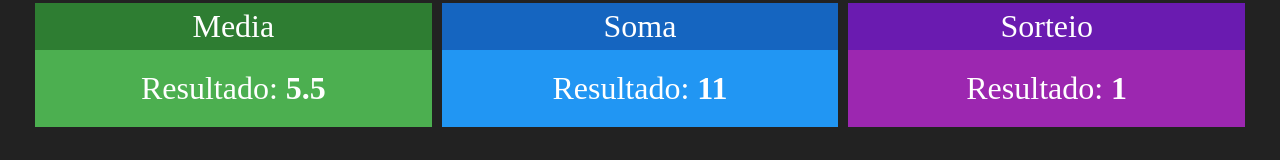
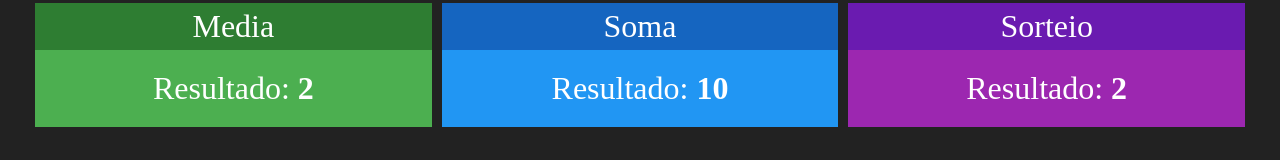
Before and after one commit to MenezesC137/Fundamentals_Redux, a React (Create React App) app: page / in a window 1280 px wide. Shown: the part 328-488 px from the top of the page. Built offline with nearby package versions, Linux system fonts and the light colour scheme.

Commit message:
Limpando

```diff
--- a/src/App.js
+++ b/src/App.js
@@ -1,4 +1,4 @@
-import React, { useState } from 'react';
+import React from 'react';
 import './App.css';
 
 import Intervalo from './components/Intervalo';
@@ -8,24 +8,17 @@ import Sorteio from './components/Sorteio';
 
 function App() {
 
-  const [min, setMin] = useState(1)
-  const [max, setMax] = useState(10)
-
   return (
     <div className="App">
       <h1>Exercício React-Redux</h1>
       <div className='linha'>
         <Intervalo
-          min={min}
-          max ={max}
-          onMinChanged={setMin}
-          onMaxChanged={setMax}
         />
       </div>
       <div className='linha' >
-        <Media min={min} max ={max}/>
-        <Soma  min={min} max ={max}/>
-        <Sorteio  min={min} max ={max}/>
+        <Media/>
+        <Soma />
+        <Sorteio />
       </div>
     </div>
   );
--- a/src/components/Intervalo.jsx
+++ b/src/components/Intervalo.jsx
@@ -3,7 +3,6 @@ import React from 'react'
 import Card from './Card'
 
 export default props => {
-    const { max, min} = props
     return (
         <Card title="Intervalode Números" red>
             <div className='Intervalo'>
@@ -11,16 +10,14 @@ export default props => {
                     <strong>Mínimo: </strong>
                     <input
                         type="number"
-                        value={min}
-                        onChange={e => props.onMinChanged(+e.target.value)}
+                        value={1}
                     />
                 </span>
                 <span>
                     <strong>Maximo: </strong>
                     <input
                         type="number"
-                        value={max}
-                        onChange={e => props.onMaxChanged(+e.target.value)}
+                        value={10}
                     />
                 </span>
             </div>
--- a/src/components/Media.jsx
+++ b/src/components/Media.jsx
@@ -2,13 +2,13 @@ import React from 'react'
 import Card from './Card'
 
 export default props => {
-    const {min, max} = props
+
     return (
         <Card title="Media" green>
             <div>
                 <span>
                     <span>Resultado: </span>
-                    <strong>{(max+min) / 2}</strong>
+                    <strong>{2}</strong>
                 </span>
             </div>
         </Card>
--- a/src/components/Soma.jsx
+++ b/src/components/Soma.jsx
@@ -2,13 +2,12 @@ import React from 'react'
 import Card from './Card'
 
 export default props => {
-    const {min, max} = props
     return (
         <Card title="Soma" blue>
             <div >
                 <span>
                     <span>Resultado: </span>
-                    <strong>{max + min}</strong>
+                    <strong>{10}</strong>
 
                 </span>
             </div>
--- a/src/components/Sorteio.jsx
+++ b/src/components/Sorteio.jsx
@@ -2,14 +2,12 @@ import React from 'react'
 import Card from './Card'
 
 export default props => {
-    const {min, max} = props
-    const aleatorio = parseInt(Math.random() * (max - min)) + min
     return (
         <Card title="Sorteio" purple>
             <div>
                 <span>
                     <span>Resultado: </span>
-                    <strong>{ aleatorio }</strong>
+                    <strong>{ 2 }</strong>
                 </span>
             </div>
 
```
